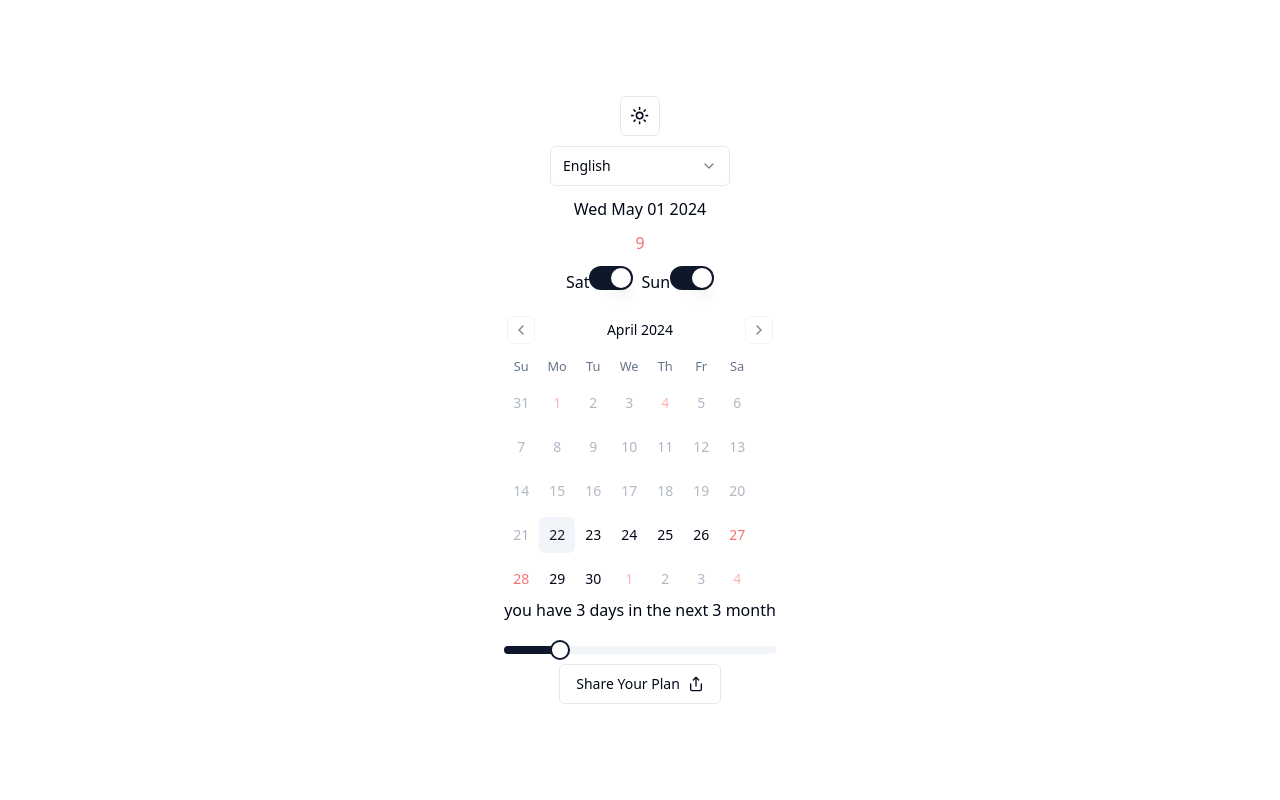
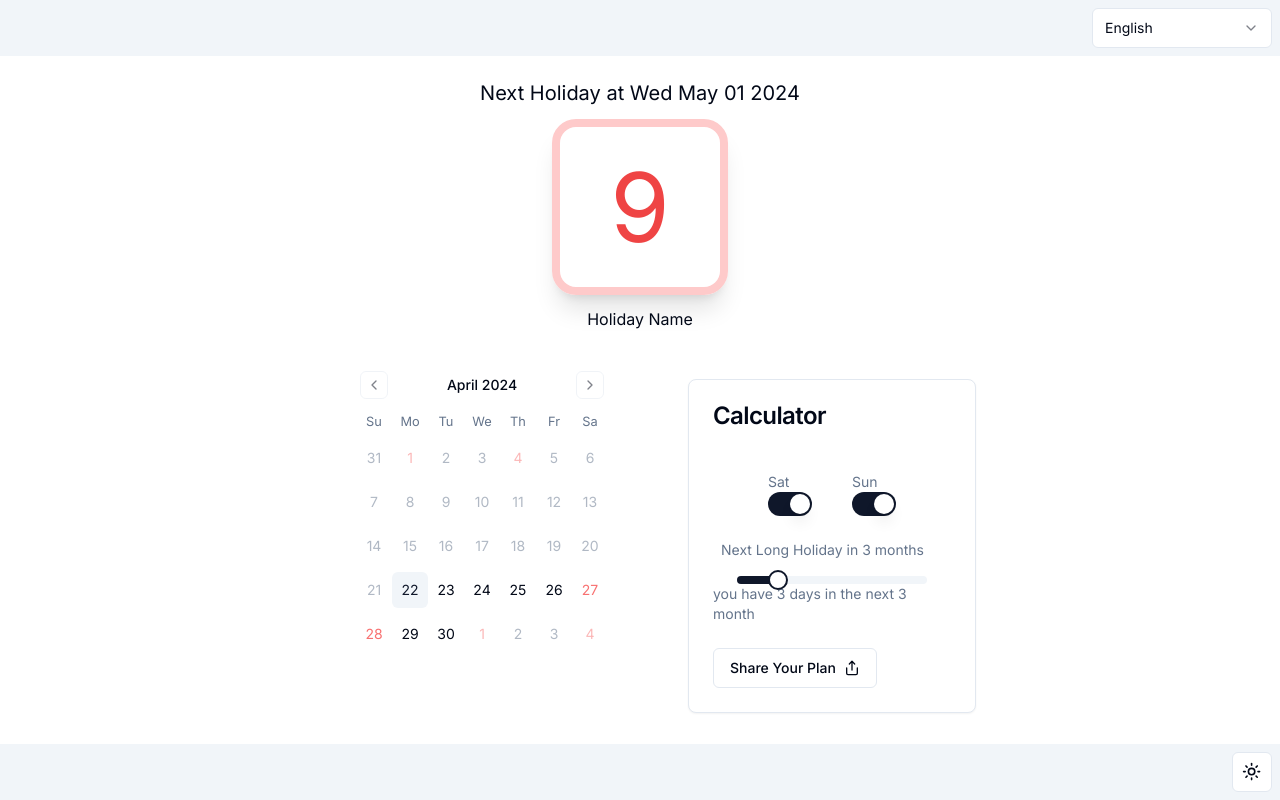
Before and after one commit to cheukkijchan/hk-holiday-countdown, a Next.js app: page /en in a window 1280 px wide. Built offline with nearby package versions, Linux system fonts and the light colour scheme.

Commit message:
Basic styling

```diff
--- /dev/null
+++ b/src/app/[lang]/footer.tsx
@@ -0,0 +1,14 @@
+import { ModeToggle } from '../../components/ui/modeToggle';
+import { LocaleDictionary } from './getDictionary';
+
+type Props = {
+  dict: LocaleDictionary;
+};
+
+export function Footer({ dict }: Props) {
+  return (
+    <div className='flex justify-end bg-muted p-2'>
+      <ModeToggle dict={dict} />
+    </div>
+  );
+}
--- /dev/null
+++ b/src/app/[lang]/navbar.tsx
@@ -0,0 +1,14 @@
+import { Locale } from '../../dictionaries';
+import LanguageSelect from '../languageSelect';
+
+type Props = {
+  lang: string;
+};
+
+export function NavBar({ lang }: Props) {
+  return (
+    <div className='flex justify-end p-2 bg-muted '>
+      <LanguageSelect lang={lang} />
+    </div>
+  );
+}
--- a/src/app/[lang]/page.tsx
+++ b/src/app/[lang]/page.tsx
@@ -5,6 +5,8 @@ import HolidayCalendar from '../../components/holidayCalendar';
 import LanguageSelect from '../languageSelect';
 import { getDictionary } from './getDictionary';
 import { type Locale, locales } from '../../dictionaries';
+import { NavBar } from './navbar';
+import { Footer } from './footer';
 
 type Props = {
   params: {
@@ -18,10 +20,10 @@ export default async function Page({ params: { lang } }: Props) {
   const dict = getDictionary(lang);
 
   return (
-    <main className='flex min-h-screen flex-col items-center justify-between p-24'>
-      <ModeToggle dict={dict} />
-      <LanguageSelect lang={lang} />
+    <main className='flex flex-col h-screen justify-between box-content'>
+      <NavBar lang={lang} />
       <HolidayCalendar publicHolidays={publicHolidays} dict={dict} />
+      <Footer dict={dict} />
     </main>
   );
 }
--- a/src/app/countdown.tsx
+++ b/src/app/countdown.tsx
@@ -10,9 +10,16 @@ export default function Countdown({ date }: CountdownProps) {
   );
 
   return (
-    <>
-      <h3>{date.toDateString()}</h3>
-      <h1 className='text-red-400'>{daysUntilHoliday}</h1>
-    </>
+    <div className='flex flex-col mx-auto p-5'>
+      <div className='mx-auto text-xl'>
+        Next Holiday at {date.toDateString()}
+      </div>
+      <div className='border-red-200 border-8 shadow-xl mx-auto aspect-square  m-3 p-8 rounded-3xl'>
+        <div className='text-red-500 text-8xl text-center align-middle'>
+          {daysUntilHoliday}
+        </div>
+      </div>
+      <div className='mx-auto'>Holiday Name</div>
+    </div>
   );
 }
--- a/src/app/layout.tsx
+++ b/src/app/layout.tsx
@@ -19,7 +19,7 @@ export default function RootLayout({
   return (
     <html lang='en' suppressHydrationWarning>
       <head />
-      <body>
+      <body className={inter.className}>
         <Toaster />
         <ThemeProvider
           attribute='class'
--- a/src/components/holidayCalendar.tsx
+++ b/src/components/holidayCalendar.tsx
@@ -15,6 +15,14 @@ import { Switch } from './ui/switch';
 
 import { ShareButton } from './shareButton';
 import { useSearchParams } from 'next/navigation';
+import {
+  Card,
+  CardContent,
+  CardDescription,
+  CardFooter,
+  CardHeader,
+  CardTitle,
+} from './ui/card';
 
 type HolidayCalendarProps = {
   publicHolidays: Holiday[];
@@ -85,6 +93,7 @@ export default function HolidayCalendar({
   const allHoliday = [...selectedDays, ...holidays];
   // filter out the next few months date and create footer
   const holidayRange = filterDates(allHoliday, slider);
+
   const footer: string = marked
     ? `${selected?.summary || dict.calendar.weekend}, `
     : '';
@@ -101,11 +110,34 @@ export default function HolidayCalendar({
   });
 
   return (
-    <>
+    <div className='flex flex-col'>
       <Countdown date={nextPublicHoliday!} />
-      <div className='flex flex-row space-x-2'>
+      <div className='m-2 min-w-1/4 gap-4 mx-auto grid sm:grid-cols-2'>
+        <Calendar
+          className='min-w-1/4 w-72 ml-auto'
+          disabled={{
+            before: new Date(),
+            after: holidays[holidays.length - 1],
+          }}
+          selected={selectedDays}
+          modifiersClassNames={{
+            marked: 'text-red-400 hover:text-red-600 font-extrabold',
+          }}
+          modifiers={{ marked: holidays }}
+          onDayClick={handleDayClick}
+          footer={footer}
+        />
+        <div className='w-72 mr-auto mx-10 my-5'>
+          <Card>
+            <CardHeader>
+              <CardTitle>Calculator</CardTitle>
+            </CardHeader>
+            <CardContent>
+              <div className='flex flex-row my-5 justify-center gap-10'>
                 <div>
-          Sat
+                  <CardDescription>
+                    <p>{dict.calendar.Sat}</p>
+                  </CardDescription>
                   <Switch
                     checked={saturday}
                     onCheckedChange={() => {
@@ -115,7 +147,9 @@ export default function HolidayCalendar({
                   />
                 </div>
                 <div>
-          Sun
+                  <CardDescription>
+                    <p>{dict.calendar.Sun}</p>
+                  </CardDescription>
                   <Switch
                     checked={sunday}
                     onCheckedChange={() => {
@@ -125,26 +159,27 @@ export default function HolidayCalendar({
                   />
                 </div>
               </div>
-      <Calendar
-        disabled={{ before: new Date(), after: holidays[holidays.length - 1] }}
-        selected={selectedDays}
-        modifiersClassNames={{
-          marked: 'text-red-400 hover:text-red-600 font-extrabold',
-        }}
-        modifiers={{ marked: holidays }}
-        onDayClick={handleDayClick}
-        footer={footer + longestHoliday}
-      />
-      <div className='w-1/4'>
+              <CardDescription>
+                <p className='m-2 my-4'>Next Long Holiday in {slider} months</p>
+              </CardDescription>
               <Slider
+                className='mx-auto w-4/5'
                 max={12}
                 min={1}
                 step={1}
                 value={[slider]}
                 onValueChange={(value) => setSlider(value[0])}
               />
+              <CardDescription>
+                <p>{longestHoliday}</p>
+              </CardDescription>
+            </CardContent>
+            <CardFooter>
+              <ShareButton selectedDays={selectedDays}></ShareButton>
+            </CardFooter>
+          </Card>
         </div>
-      <ShareButton selectedDays={selectedDays}></ShareButton>
-    </>
+      </div>
+    </div>
   );
 }
--- /dev/null
+++ b/src/components/ui/card.tsx
@@ -0,0 +1,79 @@
+import * as React from "react"
+
+import { cn } from "@/lib/utils"
+
+const Card = React.forwardRef<
+  HTMLDivElement,
+  React.HTMLAttributes<HTMLDivElement>
+>(({ className, ...props }, ref) => (
+  <div
+    ref={ref}
+    className={cn(
+      "rounded-lg border bg-card text-card-foreground shadow-sm",
+      className
+    )}
+    {...props}
+  />
+))
+Card.displayName = "Card"
+
+const CardHeader = React.forwardRef<
+  HTMLDivElement,
+  React.HTMLAttributes<HTMLDivElement>
+>(({ className, ...props }, ref) => (
+  <div
+    ref={ref}
+    className={cn("flex flex-col space-y-1.5 p-6", className)}
+    {...props}
+  />
+))
+CardHeader.displayName = "CardHeader"
+
+const CardTitle = React.forwardRef<
+  HTMLParagraphElement,
+  React.HTMLAttributes<HTMLHeadingElement>
+>(({ className, ...props }, ref) => (
+  <h3
+    ref={ref}
+    className={cn(
+      "text-2xl font-semibold leading-none tracking-tight",
+      className
+    )}
+    {...props}
+  />
+))
+CardTitle.displayName = "CardTitle"
+
+const CardDescription = React.forwardRef<
+  HTMLParagraphElement,
+  React.HTMLAttributes<HTMLParagraphElement>
+>(({ className, ...props }, ref) => (
+  <p
+    ref={ref}
+    className={cn("text-sm text-muted-foreground", className)}
+    {...props}
+  />
+))
+CardDescription.displayName = "CardDescription"
+
+const CardContent = React.forwardRef<
+  HTMLDivElement,
+  React.HTMLAttributes<HTMLDivElement>
+>(({ className, ...props }, ref) => (
+  <div ref={ref} className={cn("p-6 pt-0", className)} {...props} />
+))
+CardContent.displayName = "CardContent"
+
+const CardFooter = React.forwardRef<
+  HTMLDivElement,
+  React.HTMLAttributes<HTMLDivElement>
+>(({ className, ...props }, ref) => (
+  <div
+    ref={ref}
+    className={cn("flex items-center p-6 pt-0", className)}
+    {...props}
+  />
+))
+CardFooter.displayName = "CardFooter"
+
+export { Card, CardHeader, CardFooter, CardTitle, CardDescription, CardContent }
--- a/src/dictionaries/en.json
+++ b/src/dictionaries/en.json
@@ -1,6 +1,8 @@
 {
   "calendar": {
-    "weekend": "weekend"
+    "weekend": "weekend",
+    "Sat": "Sat",
+    "Sun": "Sun"
   },
   "language": {
     "option": "English"
--- a/src/dictionaries/tc.json
+++ b/src/dictionaries/tc.json
@@ -1,6 +1,8 @@
 {
   "calendar": {
-    "weekend": "周末"
+    "weekend": "周末",
+    "Sat": "六",
+    "Sun": "日"
   },
   "language": {
     "option": "繁體中文"
```
Also changed, not shown: tailwind.config.ts (+39 -39 lines). Lines whose indentation alone changed are shown as unchanged.
